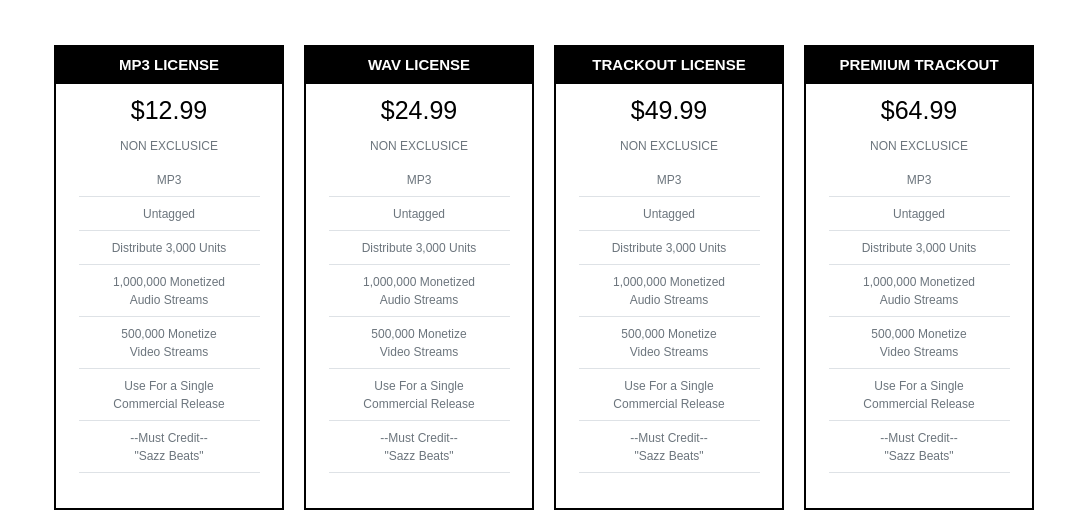
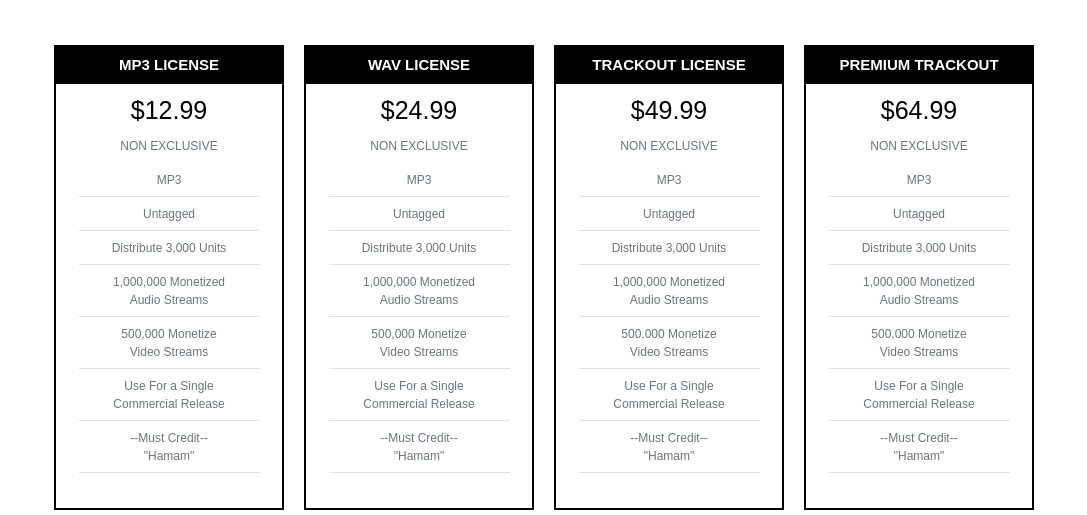
Before and after one commit to danielhamam/Music-Production-Website, a React (Create React App) app: page / in a window 1280 px wide. Shown: the part 1900-2415 px from the top of the page, without its empty margins (96-1183 px from the left). Built offline with nearby package versions, Linux system fonts and the light colour scheme.

Commit message:
Updated to include social links

```diff
--- a/src/components/home_screen/contact/ContactInfo.js
+++ b/src/components/home_screen/contact/ContactInfo.js
@@ -46,7 +46,7 @@ export class ContactInfo extends Component {
       <div id="contact_info_container">
         <div id="contact_information">
           <form onSubmit={this.handleSubmitForm}>
-            <label> Your Name(required) </label>
+            <label> Your Name (required) </label>
             <input
               id="contact_name"
               type="text"
@@ -55,7 +55,7 @@ export class ContactInfo extends Component {
               value={name}
               onChange={(e) => this.setState({ name: e.target.value })}
             />
-            <label> Your Email(required) </label>
+            <label> Your Email (required) </label>
             <input
               id="contact_email"
               type="email"
--- a/src/components/home_screen/pricingInfo/PricingInfoCard1.js
+++ b/src/components/home_screen/pricingInfo/PricingInfoCard1.js
@@ -13,7 +13,7 @@ export class PricingInfoCard1 extends Component {
               <div className="price">$12.99</div>
             </div>
             <div className="text-muted text-uppercase sub-text">
-              non exclusice
+              non exclusive
             </div>
             <ul className='px-4 py-1'>
               <li className="border-bottom">
@@ -35,7 +35,7 @@ export class PricingInfoCard1 extends Component {
                 <div className="text-muted sub-text my-2">Use For a Single <br/> Commercial Release </div>
               </li>
               <li className="border-bottom">
-                <div className="text-muted sub-text my-2">--Must Credit-- <br /> "Sazz Beats" </div>
+                <div className="text-muted sub-text my-2">--Must Credit-- <br /> "Hamam" </div>
               </li>
             </ul>
           </div>
--- a/src/components/home_screen/pricingInfo/PricingInfoCard2.js
+++ b/src/components/home_screen/pricingInfo/PricingInfoCard2.js
@@ -17,7 +17,7 @@ export class PricingInfoCard2 extends Component {
               <div className="price">$24.99</div>
             </div>
             <div className="text-muted text-uppercase sub-text">
-              non exclusice
+              non exclusive
             </div>
             <ul className="px-4 py-1">
               <li className="border-bottom">
@@ -48,7 +48,7 @@ export class PricingInfoCard2 extends Component {
               </li>
               <li className="border-bottom">
                 <div className="text-muted sub-text my-2">
-                  --Must Credit-- <br /> "Sazz Beats"{" "}
+                  --Must Credit-- <br /> "Hamam"{" "}
                 </div>
               </li>
             </ul>
--- a/src/components/home_screen/pricingInfo/PricingInfoCard3.js
+++ b/src/components/home_screen/pricingInfo/PricingInfoCard3.js
@@ -17,7 +17,7 @@ export class PricingInfoCard3 extends Component {
               <div className="price">$49.99</div>
             </div>
             <div className="text-muted text-uppercase sub-text">
-              non exclusice
+              non exclusive
             </div>
             <ul className="px-4 py-1">
               <li className="border-bottom">
@@ -48,7 +48,7 @@ export class PricingInfoCard3 extends Component {
               </li>
               <li className="border-bottom">
                 <div className="text-muted sub-text my-2">
-                  --Must Credit-- <br /> "Sazz Beats"{" "}
+                  --Must Credit-- <br /> "Hamam"{" "}
                 </div>
               </li>
             </ul>
--- a/src/components/home_screen/pricingInfo/PricingInfoCard4.js
+++ b/src/components/home_screen/pricingInfo/PricingInfoCard4.js
@@ -17,7 +17,7 @@ export class PricingInfoCard4 extends Component {
               <div className="price">$64.99</div>
             </div>
             <div className="text-muted text-uppercase sub-text">
-              non exclusice
+              non exclusive
             </div>
             <ul className="px-4 py-1">
               <li className="border-bottom">
@@ -48,7 +48,7 @@ export class PricingInfoCard4 extends Component {
               </li>
               <li className="border-bottom">
                 <div className="text-muted sub-text my-2">
-                  --Must Credit-- <br /> "Sazz Beats"{" "}
+                  --Must Credit-- <br /> "Hamam"{" "}
                 </div>
               </li>
             </ul>
--- a/src/components/home_screen/websitefooter/Footer.js
+++ b/src/components/home_screen/websitefooter/Footer.js
@@ -9,7 +9,7 @@ class Footer extends Component {
           <div className="container d-flex flex-wrap justify-content-between align-items-center">
             <div className="text-muted">
               {" "}
-              <span> Copyright 2020</span> <strong> © Sazz Beats </strong>{" "}
+              <span> Copyright 2020</span> <strong> © prodbyhamam </strong>{" "}
             </div>
             <div>
               <img
--- a/src/components/navbar/Navbar.js
+++ b/src/components/navbar/Navbar.js
@@ -53,16 +53,16 @@ class Navbar extends Component {
                 YOUR CART TO APPLY DISCOUNT!
               </span>
               <div className="d-none d-md-block">
-                <a href="https://www.google.com" >
+                <a href="https://www.soundcloud.com/prodbyhamam" >
                   <FaSoundcloud className="mx-1 iconsSocial" style={{fontSize: 16}}/>
                 </a>
-                <a href="https://www.google.com" >
+                <a href="https://www.twitter.com/danielhamam" >
                   <FaTwitter className="mx-1 iconsSocial" style={{fontSize: 16}}/>
                 </a>
                 <a href="https://www.google.com" >
                   <FaYoutube className="mx-1 iconsSocial" style={{fontSize: 16}}/>
                 </a>
-                <a href="https://www.google.com" >
+                <a href="https://www.instagram.com/danielhamam" >
                   <FaInstagram className="mx-1 iconsSocial" style={{fontSize: 16}}/>
                 </a>
                 <a href="https://www.google.com" >
@@ -75,11 +75,11 @@ class Navbar extends Component {
         <header id="navbar_box" style={{padding: 45}}>
           <div className="container d-flex justify-conetnt-start align-items-center flex-row">
             <div className="d-flex d-md-none justify-content-between align-items-center">
-              <img
+              {/* <img
                 src="https://static.wixstatic.com/media/2de498_246231f70b8d47ff8dc8a729352d828c~mv2.png/v1/fill/w_126,h_80,al_c,q_85,usm_0.66_1.00_0.01/wp2487509_edited.webp"
                 style={{ width: "60px", height: "40px" }}
                 className="d-block d-md-none"
-              />
+              /> */}
               <div
                 className="bar_menu"
                 onClick={() => {
@@ -164,11 +164,11 @@ class Navbar extends Component {
             </div>
 
             <div className="d-md-flex d-none justify-content-start align-items-center">
-              <img
+              {/* <img
                 src="/wp2487509_edited.webp"
                 style={{ width: "63px" }}
                 className="d-none d-md-block"
-              />
+              /> */}
               <div className="d-none d-md-flex justify-content-start align-items-start ">
                 <button
                   type="button"
```
